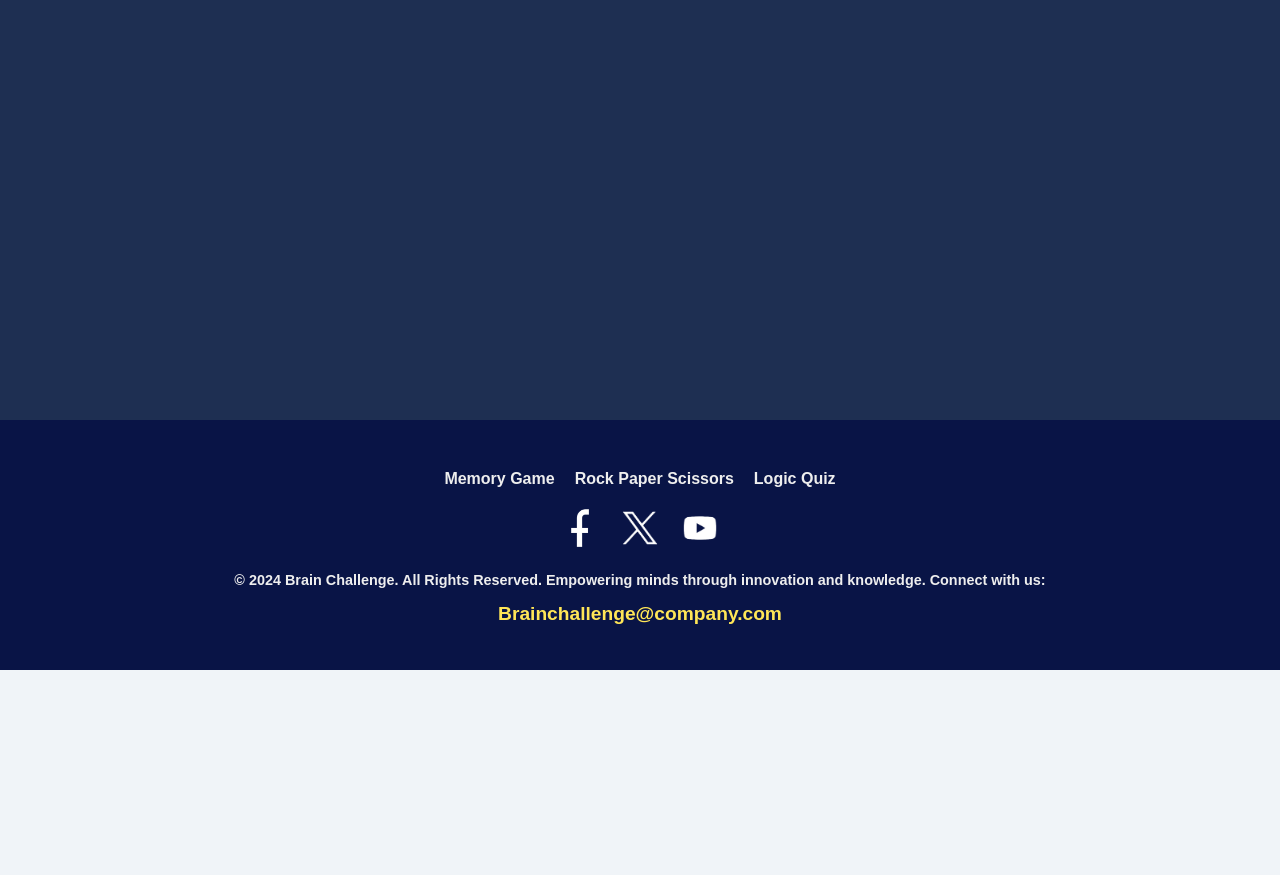
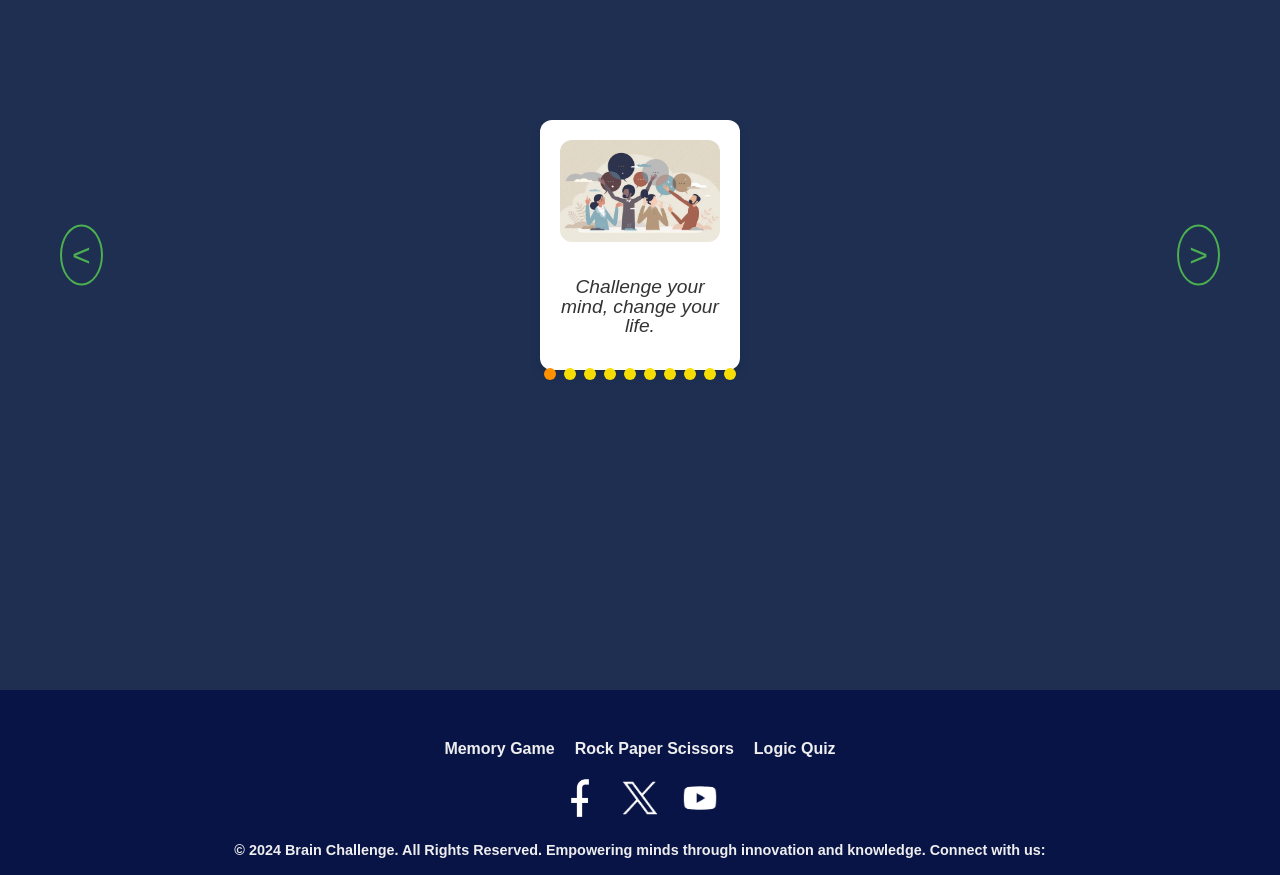
Before and after one commit to Urannni/BrainChallenge, a React (Create React App) app: page / in a window 1280 px wide. Shown: the part 780-1655 px from the top of the page. Before the commit the page ends 1450 px from the top, so only its background shows below. Built offline with nearby package versions, Linux system fonts and the light colour scheme.

Commit message:
added styling to the cards.jsx made them swipable(if thats a word) in a few ways (arrows, mouseswipe, pagination dots, buttons also fixed 12 errors and saw some problem which are going to be fixed in the future

```diff
--- a/package.json
+++ b/package.json
@@ -9,7 +9,7 @@
     "react-dom": "^19.0.0",
     "react-router-dom": "^7.0.2",
     "react-scripts": "5.0.1",
-    "swiper": "^11.1.15",
+    "swiper": "^8.4.7",
     "web-vitals": "^4.2.4"
   },
   "scripts": {
--- /dev/null
+++ b/src/components/Cards.css
@@ -0,0 +1,110 @@
+.card {
+  width: 100%;
+  max-width: 600px;
+  background: #fff;
+  box-shadow: 0 4px 12px rgba(0, 0, 0, 0.1);
+  border-radius: 12px;
+  padding: 20px;
+  display: flex;
+  flex-direction: column;
+  justify-content: center;
+  align-items: center;
+  margin: 0 auto;
+  height: auto;
+}
+
+.card-image {
+  width: 100%;
+  height: 250px;
+  object-fit: cover;
+  border-radius: 12px;
+  margin-bottom: 20px;
+}
+
+.quote {
+  font-size: 1.2rem;
+  color: #333;
+  font-style: italic;
+  line-height: 1;
+  text-align: center;
+  margin-top: 15px;
+}
+
+.cards-container {
+  width: 100%;
+  max-width: 1200px;
+  margin: 0 auto;
+  position: relative;
+}
+
+.cards-swiper {
+  display: flex;
+  flex-direction: column;
+  align-items: center;
+}
+
+.swiper-slide {
+  display: flex;
+  justify-content: center;
+  align-items: center;
+  text-align: center;
+  margin-bottom: 20px;
+}
+
+.prev-button,
+.next-button {
+  position: absolute;
+  top: 50%;
+  font-size: 2rem;
+  color: #4caf50;
+  cursor: pointer;
+  padding: 10px;
+  margin: 0 10px;
+  z-index: 10;
+  transform: translateY(-50%);
+  user-select: none;
+  border: 2px solid #4caf50;
+  border-radius: 50%;
+  background-color: transparent;
+  transition: color 0.3s ease, border-color 0.3s ease,
+    background-color 0.3s ease;
+}
+
+.prev-button {
+  left: 10px;
+}
+
+.next-button {
+  right: 10px;
+}
+
+.swiper-pagination {
+  position: absolute;
+  bottom: -40px;
+  z-index: 10;
+  display: flex;
+  justify-content: center;
+  width: 100%;
+  margin-top: 20px;
+}
+
+.swiper-pagination-bullet {
+  background-color: #f5dd05;
+  width: 12px;
+  height: 12px;
+  margin: 0 5px;
+  border-radius: 50%;
+  opacity: 1;
+  transition: 0.3s ease;
+}
+
+.swiper-pagination-bullet-active {
+  background-color: #ff9100;
+}
+
+.prev-button:hover,
+.next-button:hover {
+  color: white;
+  background-color: #4caf50;
+  border-color: #4caf50;
+}
--- a/src/components/Cards.jsx
+++ b/src/components/Cards.jsx
@@ -1,10 +1,75 @@
-import React from 'react';
+import React, { useRef } from "react";
+import { Swiper, SwiperSlide } from "swiper/react";
+import SwiperCore, { Pagination, Navigation, Keyboard } from "swiper";
+import "swiper/swiper-bundle.min.css";
+import img1 from "../assets/img1.jpg";
+import img2 from "../assets/img2.jpeg";
+import img3 from "../assets/img3.jpeg";
+import img4 from "../assets/img4.jpg";
+import img5 from "../assets/img5.webp";
+import img6 from "../assets/img6.webp";
+import img7 from "../assets/img7.jpg";
+import img8 from "../assets/img8.jpeg";
+import img9 from "../assets/img9.png";
+import img10 from "../assets/img10.jpg";
+
+SwiperCore.use([Pagination, Navigation, Keyboard]);
+
+const quotes = [
+  "Challenge your mind, change your life.",
+  "A sharp mind cuts through every challenge.",
+  "Train your brain; the world is your gym.",
+  "Mental strength grows with every challenge.",
+  "Stretch your mind, and your limits expand.",
+  "Exercise your brain daily, just like your body.",
+  "Great minds thrive on small daily challenges.",
+  "The more you think, the more you grow.",
+  "Your brain is a muscle. Keep it fit.",
+  "Brain workouts: the secret to lifelong learning.",
+];
+
+const images = [img1, img2, img3, img4, img5, img6, img7, img8, img9, img10];
 
 function Cards() {
-    return (  <>
+  const swiperRef = useRef(null);
 
-    </>);
+  const handleNext = () => {
+    if (swiperRef.current) swiperRef.current.swiper.slideNext();
+  };
+
+  const handlePrev = () => {
+    if (swiperRef.current) swiperRef.current.swiper.slidePrev();
+  };
+
+  return (
+    <div className="cards-container">
+      <Swiper
+        ref={swiperRef}
+        modules={[Pagination, Navigation, Keyboard]}
+        pagination={{ clickable: true }}
+        keyboard={{ enabled: true }}
+        spaceBetween={20}
+        slidesPerView={1}
+        className="cards-swiper"
+      >
+        {images.map((img, index) => (
+          <SwiperSlide key={index} className="swiper-slide">
+            <div className="card">
+              <img src={img} alt={`Card ${index + 1}`} className="card-image" />
+              <p className="quote">{quotes[index]}</p>
+            </div>
+          </SwiperSlide>
+        ))}
+      </Swiper>
+
+      <div className="prev-button" onClick={handlePrev}>
+        &#60;
+      </div>
+      <div className="next-button" onClick={handleNext}>
+        &#62;
+      </div>
+    </div>
+  );
 }
 
-export default Cards;<>
-</>
+export default Cards;
--- a/src/components/Home.jsx
+++ b/src/components/Home.jsx
@@ -4,6 +4,8 @@ import { Link } from "react-router-dom";
 import logo from "../assets/brainlogo.png";
 import Footer from "./Footer";
 import "./Footer.css";
+import Cards from "./Cards";
+import "./Cards.css";
 
 function Home() {
   return (
@@ -38,16 +40,15 @@ function Home() {
         </ul>
       </nav>
 
-
       <div className="herosection">
         <div className="brainbulb">
           <h1 className="heroh1">Brain Challenge</h1>
           <h2 className="heroh2">
-              Challenge your mind and have fun with our collection of brain
-              games and quizzes designed to keep your thinking sharp and your
-              curiosity satisfied! We believe that learning and entertainment go
-              hand in hand, which is why we offer a wide range of activities for
-              everyone, from puzzle enthusiasts to trivia love.
+            Challenge your mind and have fun with our collection of brain games
+            and quizzes designed to keep your thinking sharp and your curiosity
+            satisfied! We believe that learning and entertainment go hand in
+            hand, which is why we offer a wide range of activities for everyone,
+            from puzzle enthusiasts to trivia love.
           </h2>
         </div>
 
@@ -62,6 +63,7 @@ function Home() {
           </h2>
         </div>
       </div>
+      <Cards />
 
       <Footer />
     </div>
--- a/src/components/MemoryCards.css
+++ b/src/components/MemoryCards.css
@@ -1,7 +1,6 @@
 body {
   font-family: 'Arial', sans-serif;
   text-align: center;
-  background-color: #f0f4f8;
   margin: 0;
   padding: 0;
   height: auto;
```
Also changed, not shown: 1 other file (tests, documents, lock files or other folders). Lines whose indentation alone changed are shown as unchanged.
